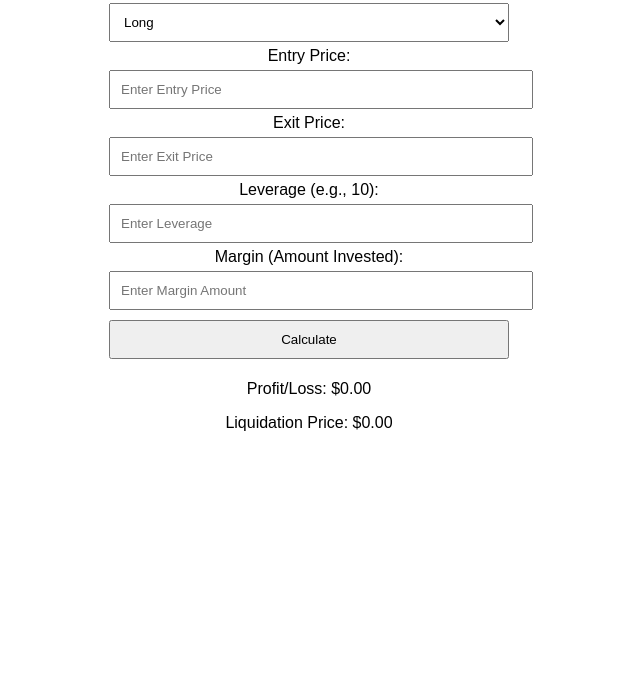
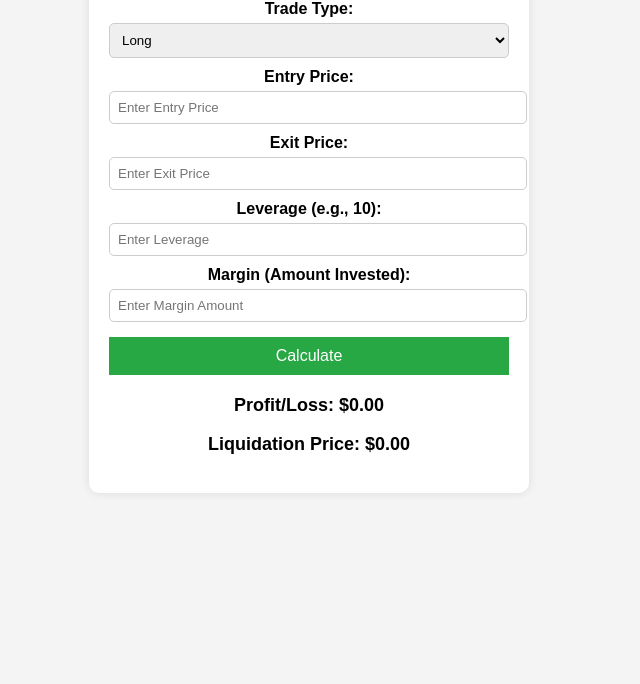
Before and after one commit to Tiwi12/PL-Calculator, a plain HTML site: page index.html in a window 1280 px wide. Shown: the part 116-800 px from the top of the page, without its empty margins (331-971 px from the left). Drawn offline with Linux system fonts and the light colour scheme.

Commit message:
Update style.css

```diff
--- a/style.css
+++ b/style.css
@@ -1,3 +1,55 @@
-body { font-family: Arial, sans-serif; text-align: center; padding: 20px; }
-.container { max-width: 400px; margin: auto; }
-input, select, button { width: 100%; padding: 10px; margin: 5px 0; }
+body {
+    font-family: Arial, sans-serif;
+    background-color: #f4f4f4;
+    text-align: center;
+    padding: 20px;
+}
+
+.container {
+    width: 90%;
+    max-width: 400px;
+    background: white;
+    padding: 20px;
+    border-radius: 10px;
+    box-shadow: 0px 0px 10px rgba(0, 0, 0, 0.1);
+    margin: auto;
+}
+
+h2 {
+    margin-bottom: 20px;
+}
+
+label {
+    display: block;
+    margin-top: 10px;
+    font-weight: bold;
+}
+
+input, select {
+    width: 100%;
+    padding: 8px;
+    margin-top: 5px;
+    border: 1px solid #ccc;
+    border-radius: 5px;
+}
+
+button {
+    background: #28a745;
+    color: white;
+    border: none;
+    padding: 10px;
+    width: 100%;
+    margin-top: 15px;
+    cursor: pointer;
+    font-size: 16px;
+}
+
+button:hover {
+    background: #218838;
+}
+
+.results {
+    margin-top: 20px;
+    font-size: 18px;
+    font-weight: bold;
+}
```
